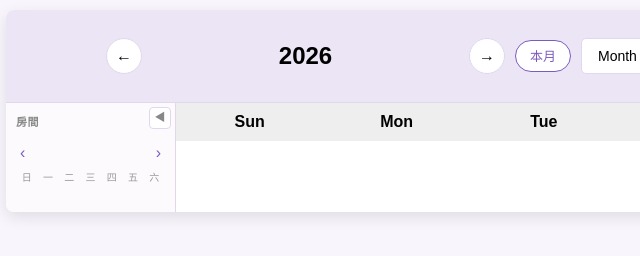
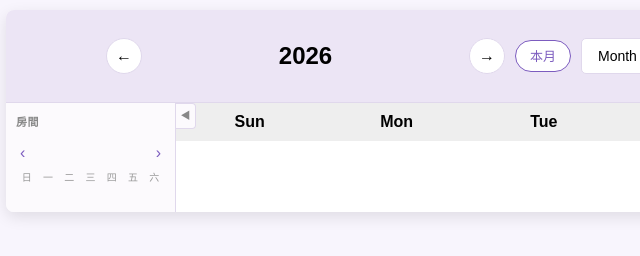
Before and after one commit to AlisonYao227/CalendarBooking, a website: page public/index.html in a window 1280 px wide. Shown: the full height of the page, 34-674 px from the left. Drawn offline with nearby package versions, Linux system fonts and the light colour scheme; no server answers.

Commit message:
fix: move sidebar toggle outside sidebar to prevent disappearing on collapse

```diff
--- a/public/index.html
+++ b/public/index.html
@@ -172,7 +172,6 @@
 <!-- 左側邊欄 + 主視圖 -->
 <div class="main-layout">
   <aside id="leftSidebar">
-    <button class="sidebar-toggle" id="sidebarToggle" title="收合側欄">◀</button>
     <div class="sidebar-section">
       <div class="sidebar-title">房間</div>
       <div id="roomChips"></div>
@@ -195,6 +194,7 @@
       </div>
     </div>
   </aside>
+  <button class="sidebar-toggle" id="sidebarToggle" title="收合側欄">◀</button>
 
   <div id="mainViewContainer">
     <div id="monthView" class="calendar-grid">
--- a/public/style.css
+++ b/public/style.css
@@ -562,6 +562,7 @@ body { font-family: sans-serif; background: var(--bg-color); margin: 0; padding:
   max-width: 1570px;
   width: 100%;
   margin: 0 auto;
+  position: relative;
 }
 #mainViewContainer {
   flex: 1 1 1400px;
@@ -591,15 +592,16 @@ body { font-family: sans-serif; background: var(--bg-color); margin: 0; padding:
 }
 .sidebar-toggle {
   position: absolute;
-  top: 4px;
-  right: 4px;
-  width: 22px;
-  height: 22px;
+  top: 0;
+  left: 170px;
+  width: 20px;
+  height: 26px;
   border: 1px solid var(--border-color);
-  border-radius: 4px;
-  background: #fff;
+  border-left: none;
+  border-radius: 0 4px 4px 0;
+  background: #fcfafd;
   cursor: pointer;
-  font-size: 11px;
+  font-size: 10px;
   display: flex;
   align-items: center;
   justify-content: center;
@@ -607,9 +609,14 @@ body { font-family: sans-serif; background: var(--bg-color); margin: 0; padding:
   padding: 0;
   line-height: 1;
   z-index: 10;
-  transition: background 0.15s;
+  transition: left 0.2s, background 0.15s;
 }
 .sidebar-toggle:hover { background: #f0ecf8; color: var(--primary-color); }
+.main-layout.collapsed .sidebar-toggle {
+  left: 0;
+  border-left: 1px solid var(--border-color);
+  border-radius: 0 4px 4px 0;
+}
 .sidebar-section {
   margin-bottom: 16px;
 }
```
